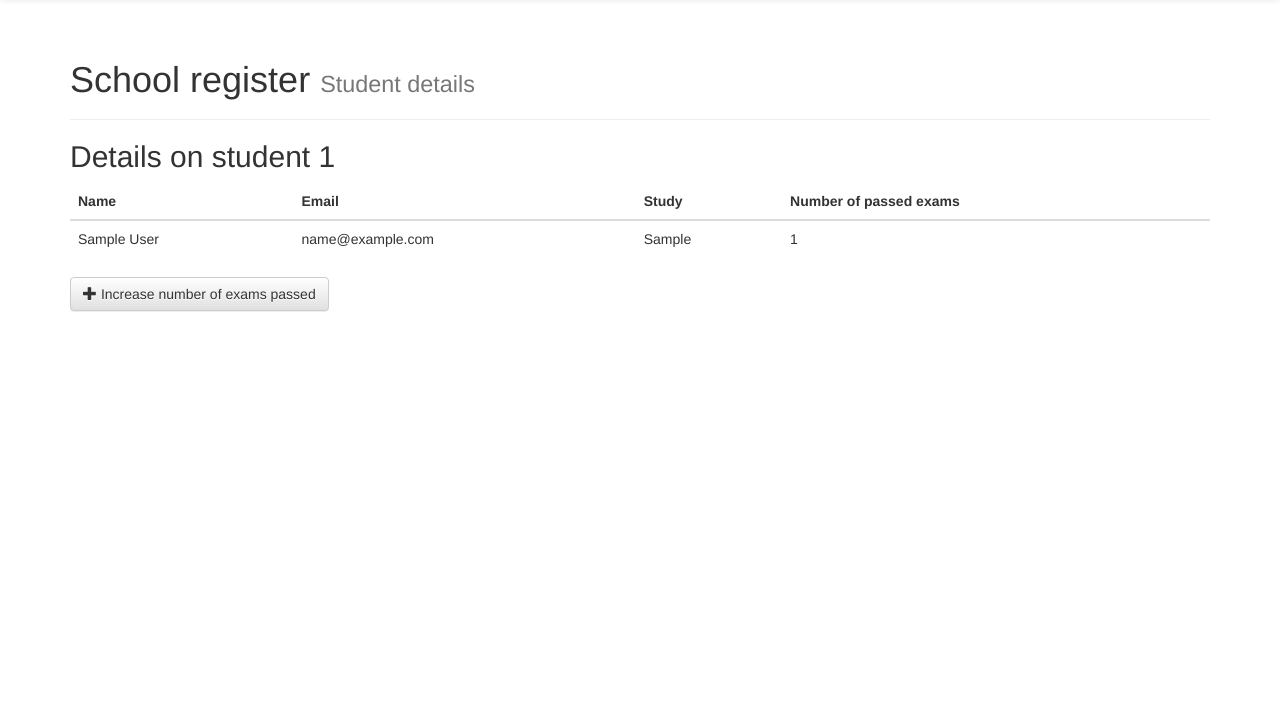
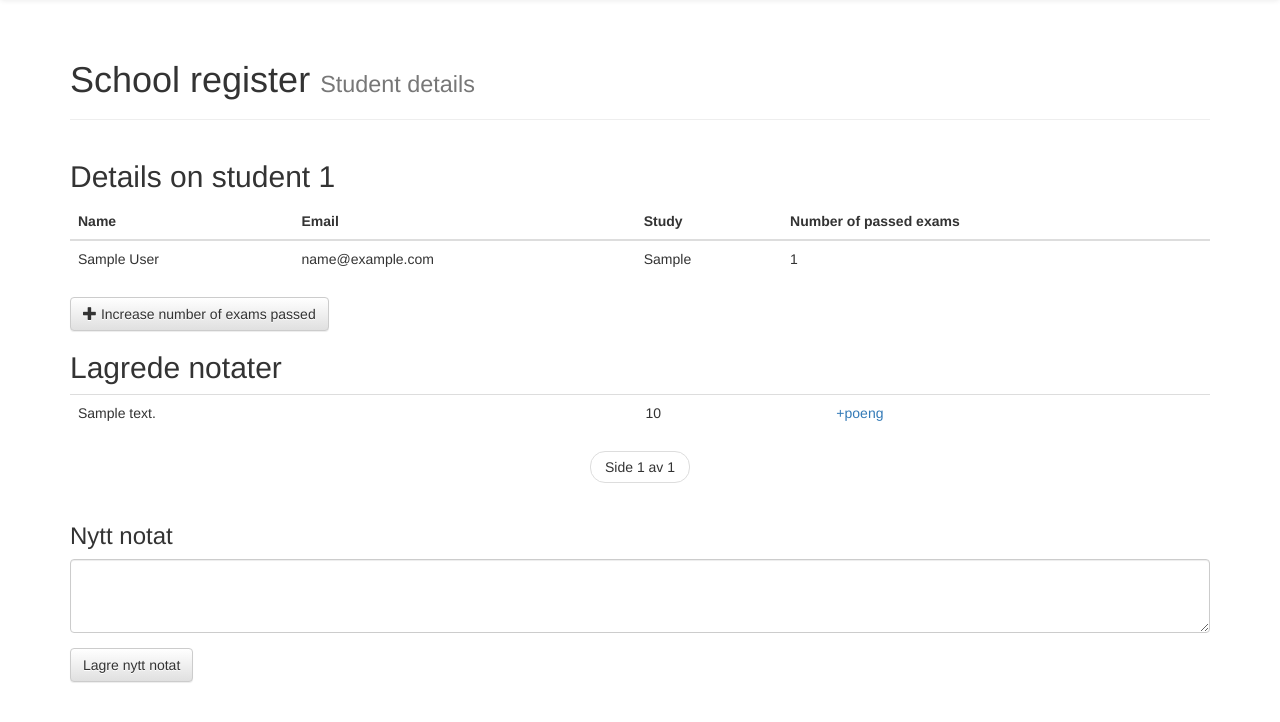
Before and after one commit to apparator/djangoexample1, a Django app: page /students/1/ in a window 1280 px wide. Shown: the part 52-774 px from the top of the page. Run offline with Django 3.2, Linux system fonts and the light colour scheme; tables that the repository leaves empty hold one stand-in row (values such as "Sample post"); some libraries are stand-ins or nearby versions.

Commit message:
Added paging, models for student notes and migrations.

```diff
--- a/schoolregister/students/admin.py
+++ b/schoolregister/students/admin.py
@@ -1,5 +1,6 @@
 from django.contrib import admin
 
-from students.models import Student
+from students.models import Student, StudentNote
 
 admin.site.register(Student)
+admin.site.register(StudentNote)
--- a/schoolregister/students/models.py
+++ b/schoolregister/students/models.py
@@ -1,4 +1,5 @@
 from django.db import models
+from django.contrib.auth.models import User
 
 
 class Student(models.Model):
@@ -9,3 +10,16 @@ class Student(models.Model):
 
     def __unicode__(self):
         return u'%s (%s)' % (self.name, self.email)
+
+class StudentNote(models.Model):
+    student = models.ForeignKey(Student, related_name='notes')
+    note = models.TextField()
+    points = models.PositiveIntegerField(default=0)
+    created_datetime = models.DateTimeField()
+    created_by = models.ForeignKey(User, related_name='created_notes')
+
+    def __unicode__(self):
+        return u'%s' % self.note
+
+    class Meta:
+        ordering = ['-id']
--- a/schoolregister/students/templates/students/student_details.html
+++ b/schoolregister/students/templates/students/student_details.html
@@ -1,6 +1,9 @@
 {% extends 'theme/base.html' %}
 {% block subheader %}Student details{% endblock %}
 {% block pagecontent %}
+
+    <div class="row">
+        <div class="col-sm-12">
 
             <h2>Details on student {{ student.id }}</h2>
 
@@ -28,6 +31,76 @@
                 Increase number of exams passed
             </a>
 
+        </div>
+    </div>
+
+    <div class="row">
+        <div class="col-sm-12">
+            <h2>Lagrede notater</h2>
+            <table class="table">
+                {% for note in notes %}
+                <tr>
+                    <td>{{ note }}</td>
+                    <td>
+                        <span id="id-points-{{ note.id }}">{{ note.points }}</span>
+                    </td>
+                    <td>
+                        <a href="" class="points_link" data-noteid="{{ note.id }}">+poeng</a>
+                    </td>
+                </tr>
+                {% endfor %}
+            </table>
+
+
+            <nav>
+                <ul class="pager">
+                    {% if notes.has_previous %}
+                    <li class="previous">
+                        <a href="?page={{ notes.previous_page_number }}">
+                            <span aria-hidden="true">&larr;</span> Forrige
+                        </a>
+                    </li>
+                    {% endif %}
+                    <li>
+                        <span class="current">
+                            Side {{ notes.number }} av {{ notes.paginator.num_pages }}
+                        </span>
+                    </li>
+                    {% if notes.has_next %}
+                        <li class="next">
+                            <a href="?page={{ notes.next_page_number }}">
+                                Neste <span aria-hidden="true">&rarr;</span>
+                            </a>
+                        </li>
+                    {% endif %}
+                </ul>
+            </nav>
+
+        </div>
+    </div>
+
+    <div class="row">
+        <div class="col-sm-12">
+            <h3>Nytt notat</h3>
+            <form class="form-horizontal" method="POST">
+                {% csrf_token %}
+                <div class="form-group">
+                    <div class="col-sm-12">
+                       <textarea class="form-control" rows="3" name="new_note"></textarea>
+                    </div>
+                </div>
+                <div class="form-group">
+                    <div class="col-sm-12">
+                        <button type="submit" class="btn btn-default">Lagre nytt notat</button>
+                    </div>
+                </div>
+            </form>
+        </div>
+    </div>
+
+
+
     <input type="hidden" id="passed_exams_url" value="/students/{{ student.id }}/increase_passed_exams">
+    <input type="hidden" id="add_points_url" value="/students/{{ student.id }}/add_points">
 
 {% endblock %}
--- a/schoolregister/students/urls.py
+++ b/schoolregister/students/urls.py
@@ -7,4 +7,7 @@ urlpatterns = patterns('',
     url(r'^(\d+)/$', views.student_details, name='student_details'),
     url(r'^(\d+)/increase_passed_exams$', views.student_increase_passed_exams,
         name='student_increase_passed_exams'),
+    url(r'^(\d+)/add_points/(\d+)$', views.student_note_add_points,
+        name='student_note_add_points'),
+
 )
--- a/schoolregister/students/views.py
+++ b/schoolregister/students/views.py
@@ -1,8 +1,12 @@
 from django.shortcuts import render
 from django.http import HttpResponse
 from django.http import JsonResponse
+from django.utils import timezone
+from django.core.paginator import Paginator, EmptyPage, PageNotAnInteger
+from django.contrib.auth.decorators import login_required
 
 from students.models import Student
+from students.models import StudentNote
 
 # Create your views here.
 def student_listing(request):
@@ -12,7 +16,31 @@ def student_listing(request):
 
 def student_details(request, student_id):
     student = Student.objects.get(pk=student_id)
-    context = {'student': student}
+
+    if request.method == 'POST':
+        new_note = request.POST.get('new_note')
+        if new_note:
+            note = StudentNote()
+            note.student = student
+            note.note = new_note
+            note.created_datetime = timezone.now()
+            note.created_by = request.user
+            note.save()
+
+    notes = student.notes.all()
+    page = request.GET.get('page')
+    paginator = Paginator(notes, 5)
+    try:
+        notes = paginator.page(page)
+    except PageNotAnInteger:
+        notes = paginator.page(1)
+    except EmptyPage:
+        notes = paginator.page(paginator.num_pages)
+
+    context = {
+        'student': student,
+        'notes': notes,
+        }
     return render(request, 'students/student_details.html', context)
 
 def student_increase_passed_exams(request, student_id):
@@ -21,3 +49,11 @@ def student_increase_passed_exams(request, student_id):
     student.save()
     data = {'passed_exams_updated': student.passed_exams}
     return JsonResponse(data)
+
+@login_required
+def student_note_add_points(request, student_id, note_id):
+    student_note = StudentNote.objects.get(pk=note_id)
+    student_note.points = student_note.points + 1
+    student_note.save()
+    data = {'points_updated': student_note.points}
+    return JsonResponse(data)
--- a/schoolregister/theme/static/theme/js/schoolregister.js
+++ b/schoolregister/theme/static/theme/js/schoolregister.js
@@ -1,7 +1,6 @@
 
 
 $(document).ready(function(){
-
 
     $("#increase_passed_exams_button").click(function(event) {
         event.preventDefault();
@@ -14,9 +13,19 @@ $(document).ready(function(){
         });
     });
 
+    $(".points_link").click(function(event) {
+        event.preventDefault();
+        var note_id = $(this).data("noteid");
+        var points_elm_id = "#id-points-" + note_id;
 
+        $.ajax({
+            url: $('#add_points_url').val() + "/" + note_id
+        })
+        .done(function(data){
+            var points_updated = data['points_updated'];
+            $(points_elm_id).html(points_updated);
+        });
 
-
-
+    });
 
 });
```
Also changed, not shown: schoolregister/students/migrations/0003_studentnote.py (added), schoolregister/students/migrations/0004_auto_20150413_1353.py (added), schoolregister/students/migrations/0005_studentnote_points.py (added). Lines whose indentation alone changed are shown as unchanged.
